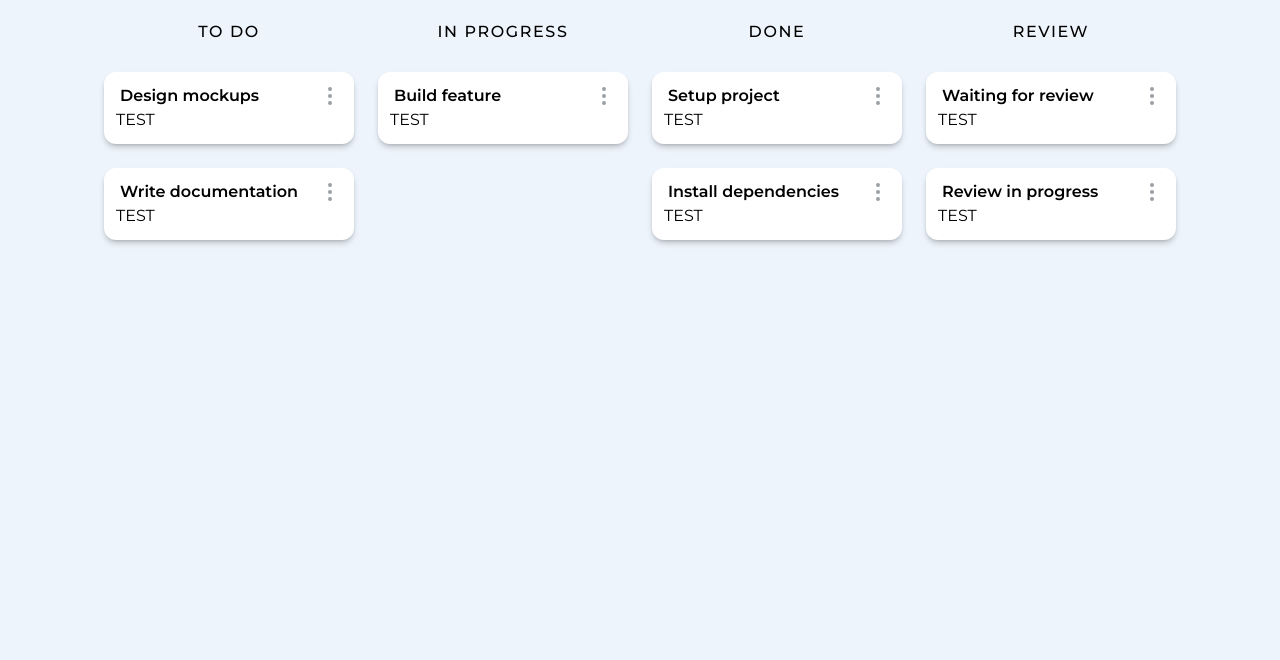
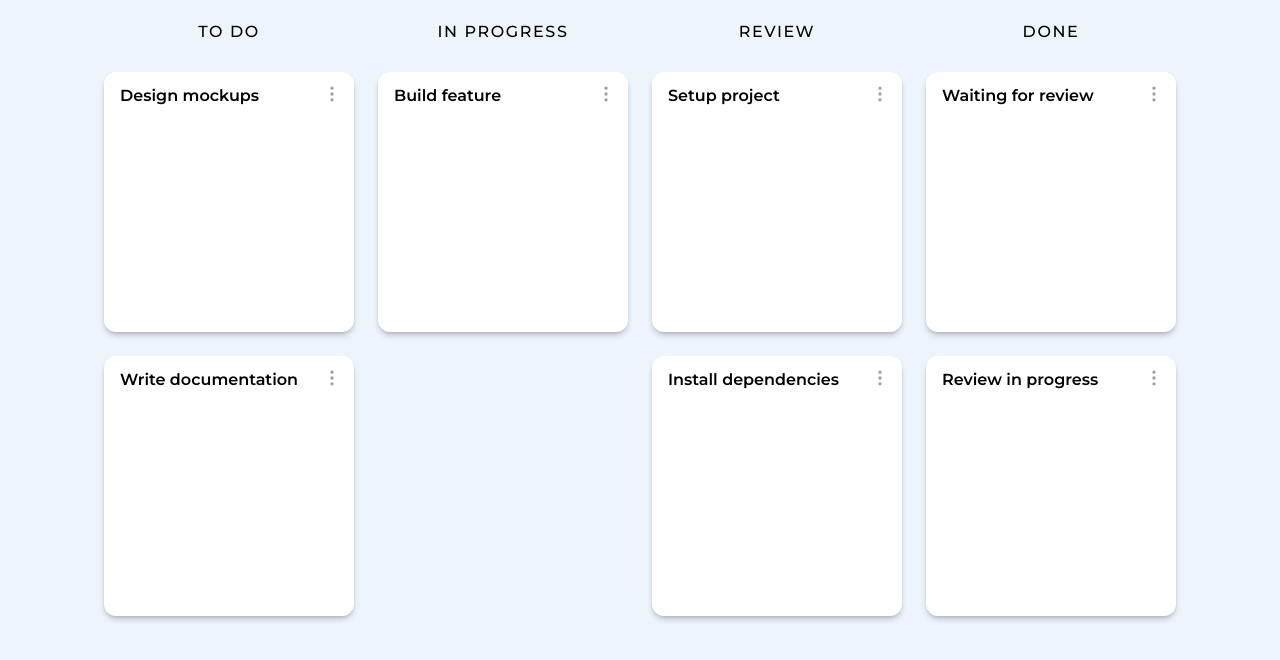
Before and after one commit to Mighilon/TestTodoApp, a React (Vite) app: page / in a window 1280 px wide. Shown: the top 660 px of the page. Built offline with nearby package versions, Linux system fonts and the light colour scheme.

Commit message:
The animations are better now. Changed the data layout.

```diff
--- a/src/components/Board.tsx
+++ b/src/components/Board.tsx
@@ -1,5 +1,4 @@
 import { useState } from "react";
-import type { CardProps } from "../types";
 import {
   DndContext,
   DragOverlay,
@@ -13,132 +12,163 @@ import {
 } from "@dnd-kit/core";
 import { arrayMove } from "@dnd-kit/sortable";
 import Column from "./Column";
+import rawData from "../data/data.json";
+import type {
+  CardId,
+  Column as ColumnType,
+  TaskId,
+  BoardState,
+} from "../types";
 
 export default function Board() {
-  const [columns, setColumns] = useState<Record<string, CardProps[]>>({
-    todo: [
-      { id: "task-1", content: "Design mockups" },
-      { id: "task-2", content: "Write documentation" },
-    ],
-    inprogress: [{ id: "task-3", content: "Build feature" }],
-    done: [
-      { id: "task-4", content: "Setup project" },
-      { id: "task-5", content: "Install dependencies" },
-    ],
-    review: [
-      { id: "task-6", content: "Waiting for review" },
-      { id: "task-7", content: "Review in progress" },
-    ],
-  });
+  const [state, setState] = useState<BoardState>(() => rawData as BoardState);
 
-  const [activeId, setActiveId] = useState<string>();
+  type ActiveItemType = {
+    type: "card" | "task";
+    cardId?: CardId;
+    taskId?: TaskId;
+  };
 
+  const [activeItemId, setActiveItemId] = useState<ActiveItemType | null>();
   const sensors = useSensors(useSensor(PointerSensor));
 
+  // Helper to find which column contains a card
+  const findContainerCard = (prev: BoardState, cardId: CardId) => {
+    // Check if id is a column
+    if (Object.keys(prev.columns).includes(cardId)) {
+      return cardId;
+    }
+    // Find column containing the card
+    return Object.keys(prev.columns).find((columnId) =>
+      prev.columns[columnId].cardIds.includes(cardId),
+    );
+  };
+
   // Helper to find which column contains a task
-  const findContainer = (id: string) => {
-    // Check if id is a column
-    if (id in columns) {
-      return id;
+  const findContainerTask = (prev: BoardState, taskId: TaskId) => {
+    // Check if id is a card
+    if (Object.keys(prev.cards).includes(taskId)) {
+      return taskId;
     }
     // Find column containing the task
-    return Object.keys(columns).find((key) =>
-      columns[key].some((task) => task.id === id),
+    return Object.keys(prev.cards).find((cardId) =>
+      prev.cards[cardId].taskIds.includes(taskId),
     );
   };
 
   const handleDragStart = (event: DragStartEvent) => {
-    setActiveId(event.active.id.toString());
+    const id = event.active.id.toString();
+    if (id.startsWith("card")) {
+      setActiveItemId({ type: "card", cardId: id });
+    } else {
+      setActiveItemId({ type: "task", taskId: id });
+    }
   };
 
   const handleDragOver = (event: DragOverEvent) => {
-    console.log(`==============V===========`);
-    console.log(columns);
-    const { active, over } = event;
-    console.log(`Active: ${active}; Over: ${over}`);
-    if (!over) return;
-
-    const activeContainer = findContainer(active.id.toString());
-    const overContainer = findContainer(over.id.toString());
-
-    console.log(
-      `ActiveContainer: ${activeContainer}; OverContainer: ${overContainer}`,
-    );
-    console.log();
-    if (
-      !activeContainer ||
-      !overContainer ||
-      activeContainer === overContainer
-    ) {
+    if (activeItemId === undefined) {
+      console.log("Undefined: activeId");
       return;
     }
 
-    const activeItems = columns[activeContainer];
-    const overItems = columns[overContainer];
+    const { active, over } = event;
+    if (!over || !activeItemId) return;
 
-    console.log(
-      `ActiveItems: ${JSON.stringify(activeItems)}; OverItems: ${JSON.stringify(overItems)}`,
-    );
-    console.log(`Active.id: ${active.id}; Over.id: ${over.id}`);
+    const activeId = active.id as string;
+    const overId = over.id as string;
 
-    const activeIndex = activeItems.findIndex((t) => t.id === active.id);
-    const overIndex = overItems.findIndex((t) => t.id === over.id);
-    console.log(`ActiveIndex: ${activeIndex}; OverIndex: ${overIndex}`);
+    if (activeItemId.type === "card") {
+      handleDragOverCard(activeId, overId);
+    } else if (activeItemId.type === "task") {
+      handleDragOverTask(activeId, overId);
+    } else {
+      console.log("Unknown: activeId.type");
+    }
+  };
 
-    let newIndex = -1;
-    if (over.id === overContainer) {
-      // Dropping in empty column
-      newIndex = overItems.length;
-    } else {
-      // Dropping on item
-      newIndex = overIndex;
-    }
-    if (activeIndex === -1 || newIndex === -1) return;
+  const handleDragOverCard = (activeId: string, overId: string) => {
+    setState((prev) => {
+      // console.log(`ActiveId:${activeId}; OverId:${overId}`);
+      const activeCol = findContainerCard(prev, activeId);
+      const overCol = findContainerCard(prev, overId);
+      // console.log(`ActiveCol:${activeCol}; OverCol:${overCol}`);
 
-    if (activeItems[activeIndex]?.id === overItems[newIndex]?.id) return;
+      if (!activeCol || !overCol || activeCol === overCol) return prev;
 
-    setColumns({
-      ...columns,
-      [activeContainer]: activeItems.filter((t) => t.id !== active.id),
-      [overContainer]: [
-        ...overItems.slice(0, newIndex),
-        activeItems[activeIndex],
-        ...overItems.slice(newIndex),
+      const activeCards = prev.columns[activeCol].cardIds;
+      const overCards = prev.columns[overCol].cardIds;
+      const activeIndex = activeCards.indexOf(activeId);
+      const overIndex = overCards.indexOf(overId);
+
+      const newIndex =
+        overId in prev.columns
+          ? overCards.length
+          : overIndex >= 0
+            ? overIndex
+            : overCards.length;
+
+      return {
+        ...prev,
+        columns: {
+          ...prev.columns,
+          [activeCol]: {
+            ...prev.columns[activeCol],
+            cardIds: activeCards.filter((id) => id !== activeId),
+          },
+          [overCol]: {
+            ...prev.columns[overCol],
+            cardIds: [
+              ...overCards.slice(0, newIndex),
+              activeId,
+              ...overCards.slice(newIndex),
             ],
+          },
+        },
+      };
     });
   };
 
-  const handleDragEnd = (event: DragEndEvent) => {
+  function handleDragEnd(event: DragEndEvent) {
     const { active, over } = event;
-    setActiveId("");
+    setActiveItemId(null);
 
-    if (!over) return;
+    if (!over || !activeItemId) return;
 
-    const activeContainer = findContainer(active.id.toString());
-    const overContainer = findContainer(over.id.toString());
+    const activeId = active.id as string;
+    const overId = over.id as string;
 
-    if (!activeContainer || !overContainer) return;
+    if (activeItemId.type === "card") {
+      handleCardDragEnd(activeId, overId);
+    } else if (activeItemId.type === "task") {
+      handleTaskDragEnd(activeId, overId);
+    }
+  }
 
-    if (activeContainer === overContainer) {
-      // Reordering within same column
-      setColumns((prev) => {
-        const items = prev[activeContainer];
-        const oldIndex = items.findIndex((t) => t.id === active.id);
-        const newIndex = items.findIndex((t) => t.id === over.id);
+  function handleCardDragEnd(activeId: string, overId: string) {
+    setState((prev) => {
+      const activeCol = findContainerCard(prev, activeId);
+      const overCol = findContainerCard(prev, overId);
+
+      if (!activeCol || !overCol || activeCol !== overCol) return prev;
+
+      const cards = prev.columns[activeCol].cardIds;
+      const oldIndex = cards.indexOf(activeId);
+      const newIndex = cards.indexOf(overId);
+
+      if (oldIndex === newIndex) return prev;
 
       return {
         ...prev,
-          [activeContainer]: arrayMove(items, oldIndex, newIndex),
+        columns: {
+          ...prev.columns,
+          [activeCol]: {
+            ...prev.columns[activeCol],
+            cardIds: arrayMove(cards, oldIndex, newIndex),
+          },
+        },
       };
     });
   }
-  };
-
-  const activeTask = activeId
-    ? Object.values(columns)
-        .flat()
-        .find((task) => task.id === activeId)
-    : null;
 
   return (
     <div style={{ padding: "20px" }}>
@@ -151,22 +181,29 @@ export default function Board() {
         onDragEnd={handleDragEnd}
       >
         <div className="flex justify-center gap-6">
-          <Column id="todo" title="To Do" items={columns.todo} />
+          {state.columnOrder.map((columnId) => {
+            return (
               <Column
-            id="inprogress"
-            title="In Progress"
-            items={columns.inprogress}
-          />
-          <Column id="done" title="Done" items={columns.done} />
-          <Column id="review" title="Review" items={columns.review} />
+                id={columnId}
+                title={state.columns[columnId].title}
+                cardIds={state.columns[columnId].cardIds}
+                cards={state.cards}
+                tasks={state.tasks}
+              ></Column>
+            );
+          })}
         </div>
 
         <DragOverlay>
-          {activeTask ? (
+          {activeItemId === null || activeItemId === undefined ? (
+            <></>
+          ) : activeItemId.type === "card" ? (
             <div className="p-3 bg-white rounded-xl cursor-grab shadow-md/20">
-              {activeTask.content}
+              Test
             </div>
-          ) : null}
+          ) : (
+            <></>
+          )}
         </DragOverlay>
       </DndContext>
     </div>
--- a/src/components/Card.tsx
+++ b/src/components/Card.tsx
@@ -1,9 +1,14 @@
 import { CSS } from "@dnd-kit/utilities";
-import { useSortable } from "@dnd-kit/sortable";
+import {
+  SortableContext,
+  useSortable,
+  verticalListSortingStrategy,
+} from "@dnd-kit/sortable";
 import type { CardProps } from "../types";
 import { EllipsisVertical } from "lucide-react";
+import Task from "./Task";
 
-export default function Card({ id, content }: CardProps) {
+export default function Card({ id, title, taskIds, tasks }: CardProps) {
   const {
     attributes,
     listeners,
@@ -23,13 +28,19 @@ export default function Card({ id, content }: CardProps) {
   return (
     <div style={style} ref={setNodeRef} className="py-3">
       <div className="p-3 bg-white rounded-xl shadow-md/20">
-        <div className="flex justify-between font-semibold">
+        <div className="flex justify-between font-semibold mb-3">
           <div {...listeners} {...attributes} className="pl-1 cursor-grab">
-            {content}
+            {title}
           </div>
-          <EllipsisVertical className="text-[#9BA0A4]" />
+          <EllipsisVertical className="text-[#9BA0A4]" size={20} />
         </div>
-        <div>TEST</div>
+        <SortableContext items={taskIds} strategy={verticalListSortingStrategy}>
+          <div className="min-h-50">
+            {/* {items.map((item) => ( */}
+            {/*   <Task key={item.id} id={item.id} content={item.content} /> */}
+            {/* ))} */}
+          </div>
+        </SortableContext>
       </div>
     </div>
   );
--- a/src/components/Column.tsx
+++ b/src/components/Column.tsx
@@ -7,7 +7,13 @@ import {
 import type { ColumnProps } from "../types/index.ts";
 import Card from "./Card.tsx";
 
-export default function Column({ id, title, items }: ColumnProps) {
+export default function Column({
+  id,
+  title,
+  cardIds,
+  cards,
+  tasks,
+}: ColumnProps) {
   const { setNodeRef } = useDroppable({ id });
   const style = {
     minHeight: "300px",
@@ -25,13 +31,16 @@ export default function Column({ id, title, items }: ColumnProps) {
       <h3 className="text-center tracking-widest uppercase font-medium mb-4">
         {title}
       </h3>
-      <SortableContext
-        items={items.map((item) => item.id)}
-        strategy={verticalListSortingStrategy}
-      >
-        <div className="min-h-50">
-          {items.map((item) => (
-            <Card key={item.id} id={item.id} content={item.content} />
+      <SortableContext items={cardIds} strategy={verticalListSortingStrategy}>
+        <div className="min-h-150">
+          {cardIds.map((cardId) => (
+            <Card
+              key={cardId}
+              id={cardId}
+              title={cards[cardId].title}
+              taskIds={cards[cardId].taskIds}
+              tasks={tasks}
+            />
           ))}
         </div>
       </SortableContext>
--- /dev/null
+++ b/src/components/Task.tsx
@@ -0,0 +1,33 @@
+import { CSS } from "@dnd-kit/utilities";
+import { useSortable } from "@dnd-kit/sortable";
+import type { TaskProps } from "../types";
+
+export default function Task({ id, content }: TaskProps) {
+  const {
+    attributes,
+    listeners,
+    setNodeRef,
+    transform,
+    transition,
+    isDragging,
+  } = useSortable({ id });
+
+  const style = {
+    transform: CSS.Transform.toString(transform),
+    transition,
+    opacity: isDragging ? 0.5 : 1,
+    willChange: "transform",
+  };
+
+  return (
+    <div
+      style={style}
+      ref={setNodeRef}
+      className=" bg-indigo-100 p-1 border border-white"
+    >
+      <div {...listeners} {...attributes} className="cursor-grab">
+        {content}
+      </div>
+    </div>
+  );
+}
--- /dev/null
+++ b/src/data/data.json
@@ -0,0 +1,86 @@
+{
+  "tasks": {
+    "task-1": { "id": "task-1", "content": "To do", "completed": false },
+    "task-2": { "id": "task-2", "content": "To do after", "completed": false },
+    "task-3": { "id": "task-3", "content": "To do", "completed": false },
+    "task-4": { "id": "task-4", "content": "To do after", "completed": false },
+    "task-5": { "id": "task-5", "content": "To do", "completed": false },
+    "task-6": { "id": "task-6", "content": "To do after", "completed": false },
+    "task-7": { "id": "task-7", "content": "To do", "completed": false },
+    "task-8": { "id": "task-8", "content": "To do after", "completed": false },
+    "task-9": { "id": "task-9", "content": "To do", "completed": false },
+    "task-10": {
+      "id": "task-10",
+      "content": "To do after",
+      "completed": false
+    },
+    "task-11": { "id": "task-11", "content": "To do", "completed": false },
+    "task-12": {
+      "id": "task-12",
+      "content": "To do after",
+      "completed": false
+    },
+    "task-13": { "id": "task-13", "content": "To do", "completed": false },
+    "task-14": { "id": "task-14", "content": "To do after", "completed": false }
+  },
+  "cards": {
+    "card-1": {
+      "id": "card-1",
+      "title": "Design mockups",
+      "taskIds": ["task-1", "task-2"]
+    },
+    "card-2": {
+      "id": "card-2",
+      "title": "Write documentation",
+      "taskIds": ["task-3", "task-4"]
+    },
+    "card-3": {
+      "id": "card-3",
+      "title": "Build feature",
+      "taskIds": ["task-5", "task-6"]
+    },
+    "card-4": {
+      "id": "card-4",
+      "title": "Setup project",
+      "taskIds": ["task-7", "task-8"]
+    },
+    "card-5": {
+      "id": "card-5",
+      "title": "Install dependencies",
+      "taskIds": ["task-9", "task-10"]
+    },
+    "card-6": {
+      "id": "card-6",
+      "title": "Waiting for review",
+      "taskIds": ["task-11", "task-12"]
+    },
+    "card-7": {
+      "id": "card-7",
+      "title": "Review in progress",
+      "taskIds": ["task-13", "task-14"]
+    }
+  },
+  "columns": {
+    "col-1": {
+      "id": "col-1",
+      "title": "To Do",
+      "cardIds": ["card-1", "card-2"]
+    },
+    "col-2": {
+      "id": "col-2",
+      "title": "In Progress",
+      "cardIds": ["card-3"]
+    },
+    "col-3": {
+      "id": "col-3",
+      "title": "Review",
+      "cardIds": ["card-4", "card-5"]
+    },
+    "col-4": {
+      "id": "col-4",
+      "title": "Done",
+      "cardIds": ["card-6", "card-7"]
+    }
+  },
+  "columnOrder": ["col-1", "col-2", "col-3", "col-4"]
+}
```
Also changed, not shown: src/types/index.ts (+21 -5 lines). Lines whose indentation alone changed are shown as unchanged.
